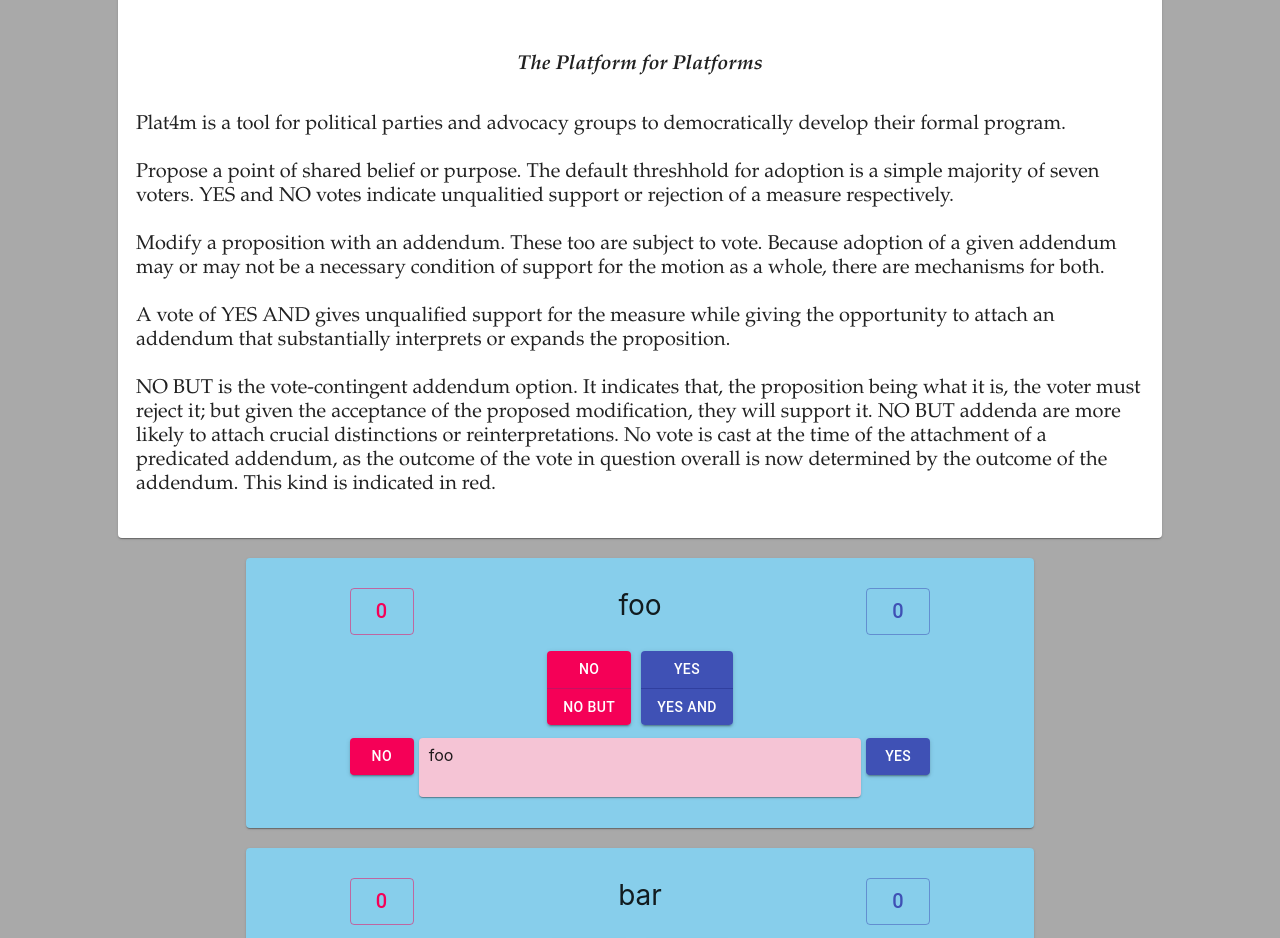
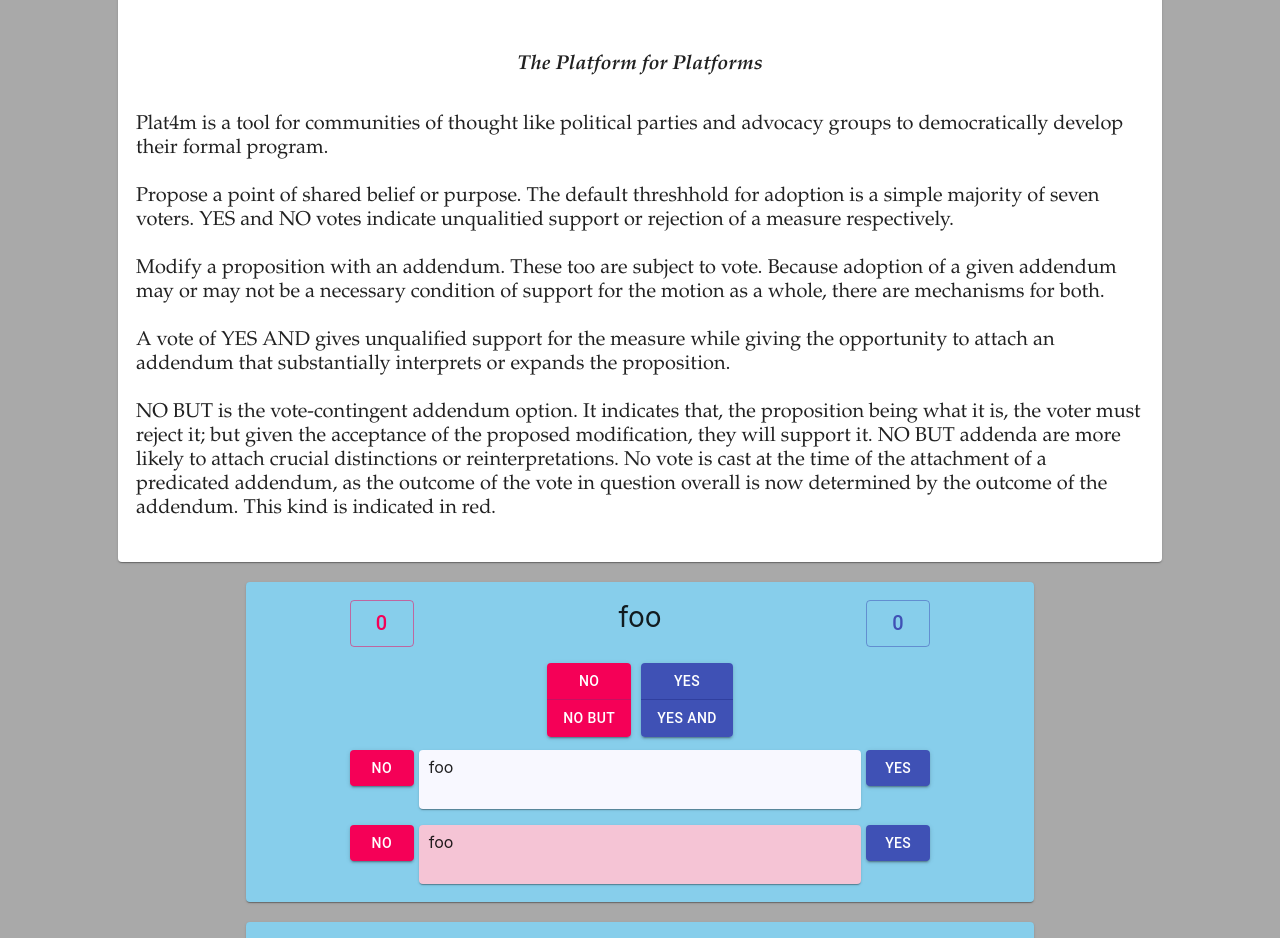
Before and after one commit to danielmdavis/plat4m, a React (Create React App) app: page / in a window 1280 px wide. Shown: the part 128-1066 px from the top of the page. Built offline with nearby package versions, Linux system fonts and the light colour scheme.

Commit message:
addendum

```diff
--- a/src/App.js
+++ b/src/App.js
@@ -24,13 +24,13 @@ function App() {
 
   return (
     <div className="App">
-        <br />
-        <br />
-        <Card className='app-title'>
+      <br />
+      <br />
+      <Card className='app-title'>
         <h2>plat4m</h2>
         <h4><i>The Platform for Platforms</i></h4>
         <div style={{ textAlign: 'left', padding: '8px' }}>
-          <span>Plat4m is a tool for
+          <span>Plat4m is a tool for communities of thought like
             political parties and advocacy groups to democratically develop
             their formal program.</span>
           <br/><br/>
--- a/src/Proposition.jsx
+++ b/src/Proposition.jsx
@@ -83,6 +83,10 @@ export default function Proposition(props) {
             </div>
             <Addendum
             claim="foo"
+            predicate={pred2}
+            />
+            <Addendum
+            claim="foo"
             predicate={pred1}
             />
         </Card>
```
